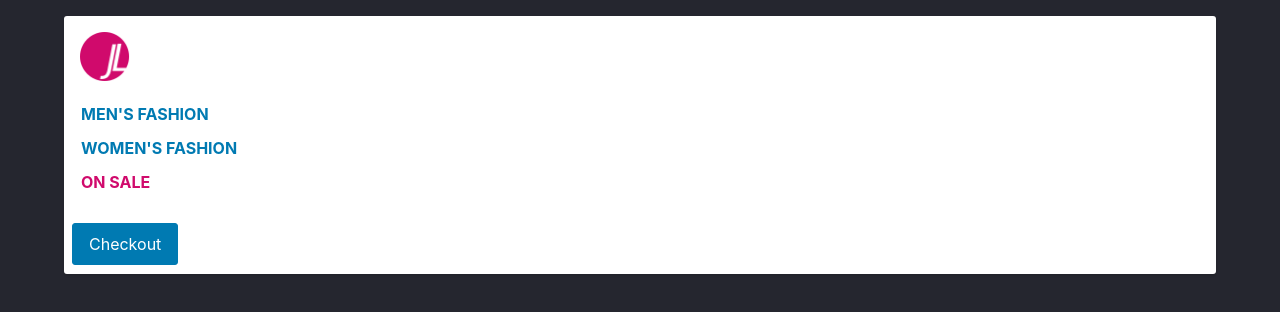
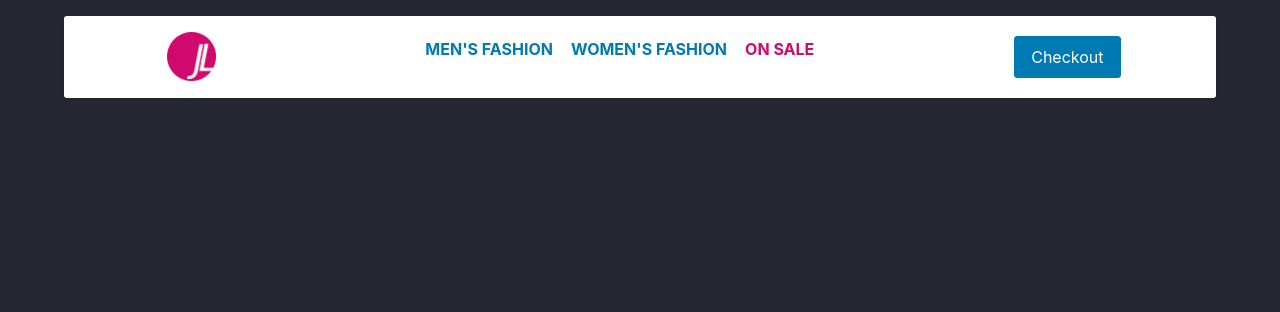
Before and after one commit to Dania-c/Codi, a website: page week-2/17-nav-menu/index.html in a window 1280 px wide. Drawn offline with Linux system fonts and the light colour scheme.

Commit message:
completed 17-nav-menu

```diff
--- a/week-2/17-nav-menu/styles.css
+++ b/week-2/17-nav-menu/styles.css
@@ -1 +1,20 @@
 /* Write your media queries and flexbox CSS below */
+@media (min-width: 480px) {
+  .site-header__nav {
+    display: flex;
+    flex-direction: row;
+    justify-content: space-evenly;
+  }
+}
+
+@media (min-width: 700px) {
+  .site-header {
+    display: flex;
+    flex-direction: row;
+    justify-content: space-around;
+    align-content: center;
+  }
+  .site-header__checkout {
+    align-self: center;
+  }
+}
```
